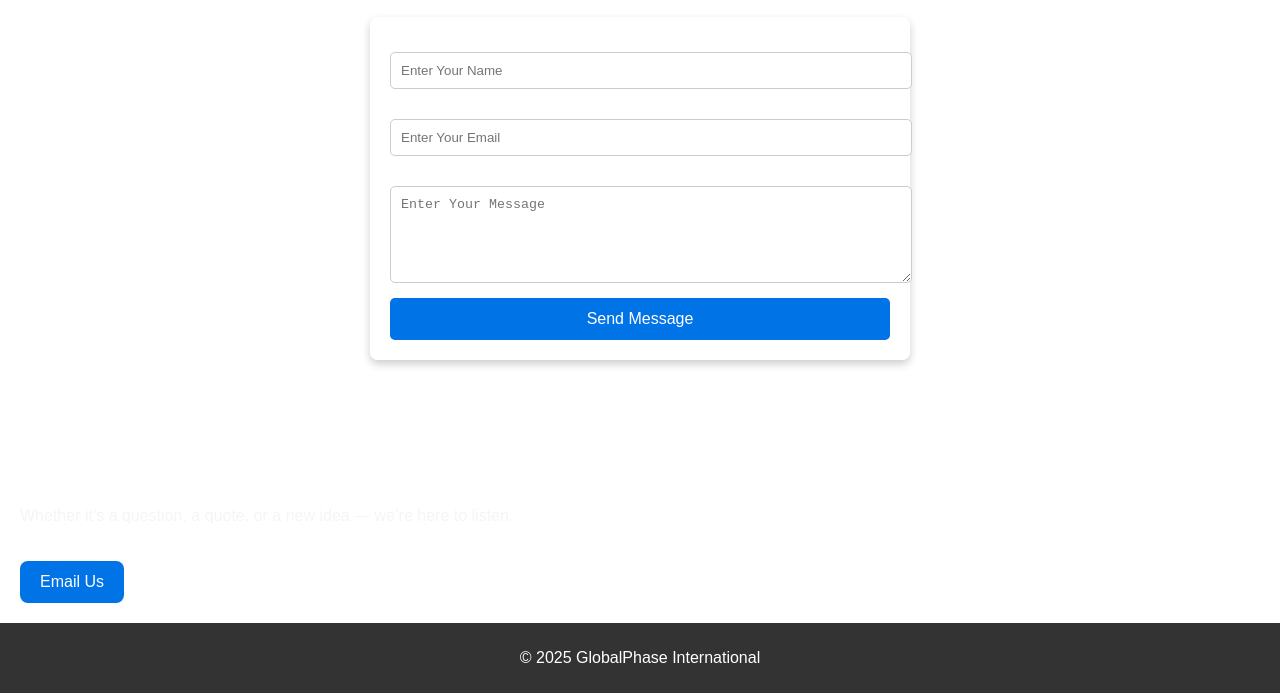
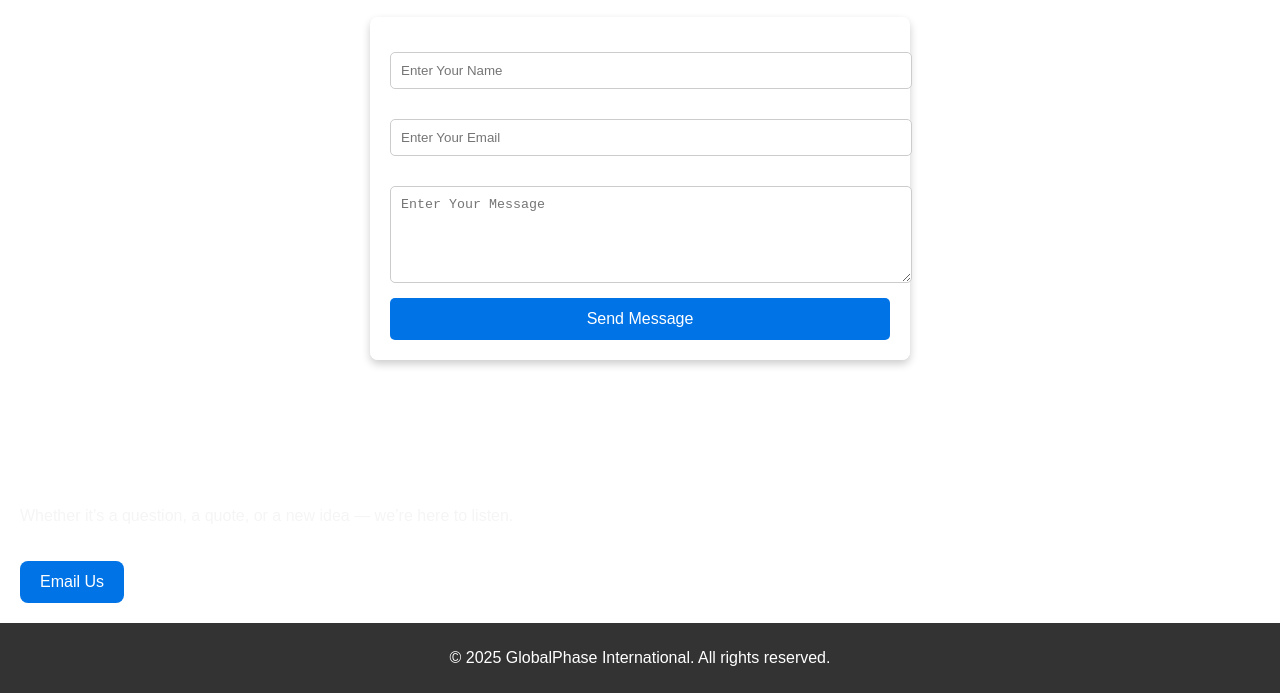
Before and after one commit to globalphase/Int, a plain HTML site: page contact.html in a window 1280 px wide. Shown: the part 742-1435 px from the top of the page. Drawn offline with Linux system fonts and the light colour scheme.

Commit message:
Update contact.html

```diff
--- a/contact.html
+++ b/contact.html
@@ -1,7 +1,12 @@
 
 <!DOCTYPE html>
 <html lang="en">
+    <title>GlobalPhase International</title>
+
 <head>
+    <meta name="viewport" content="width=device-width, initial-scale=1.0">
+<meta name="description" content="GlobalPhase International - Import Export Agent for Global Trade.">
+
     <meta charset="UTF-8">
     <title>Contact Us - GlobalPhase International</title>
     <link rel="stylesheet" href="style.css">
@@ -101,7 +106,7 @@
     </script>
 
     <footer>
-        <p>&copy; 2025 GlobalPhase International</p>
-    </footer>
+        <p>&copy; 2025 GlobalPhase International. All rights reserved.</p>
+
 </body>
 </html>
```
